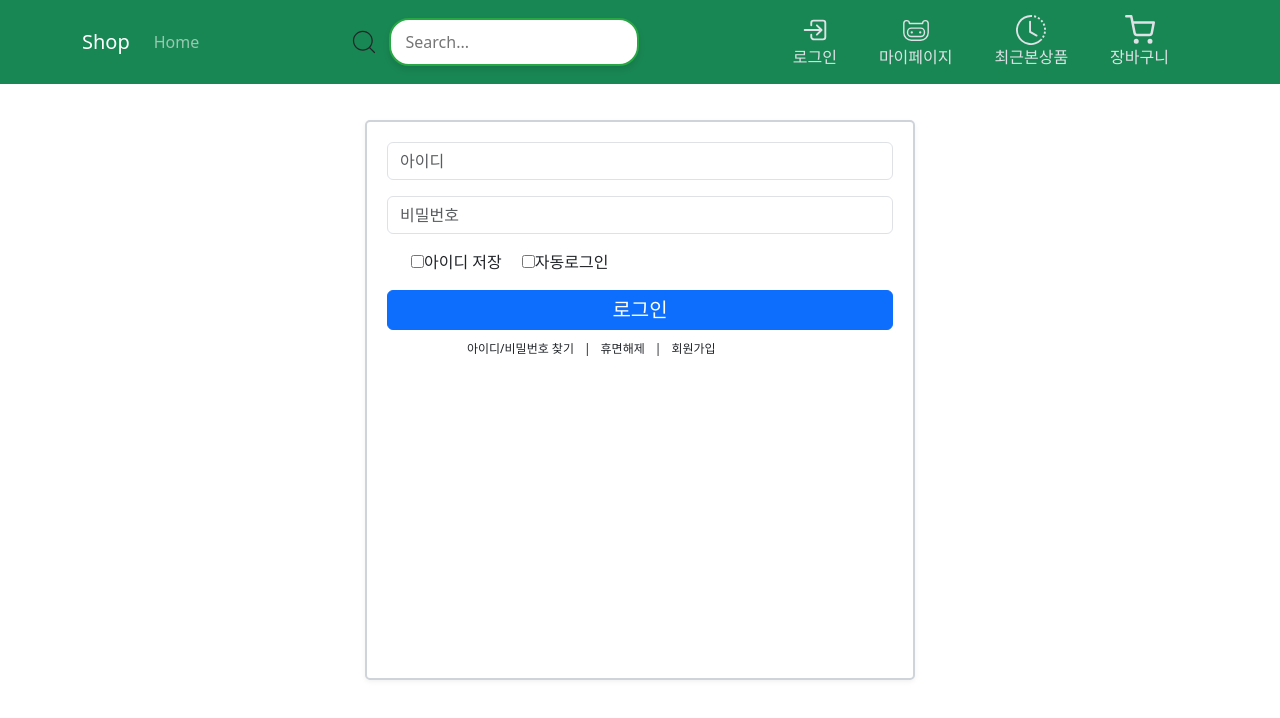
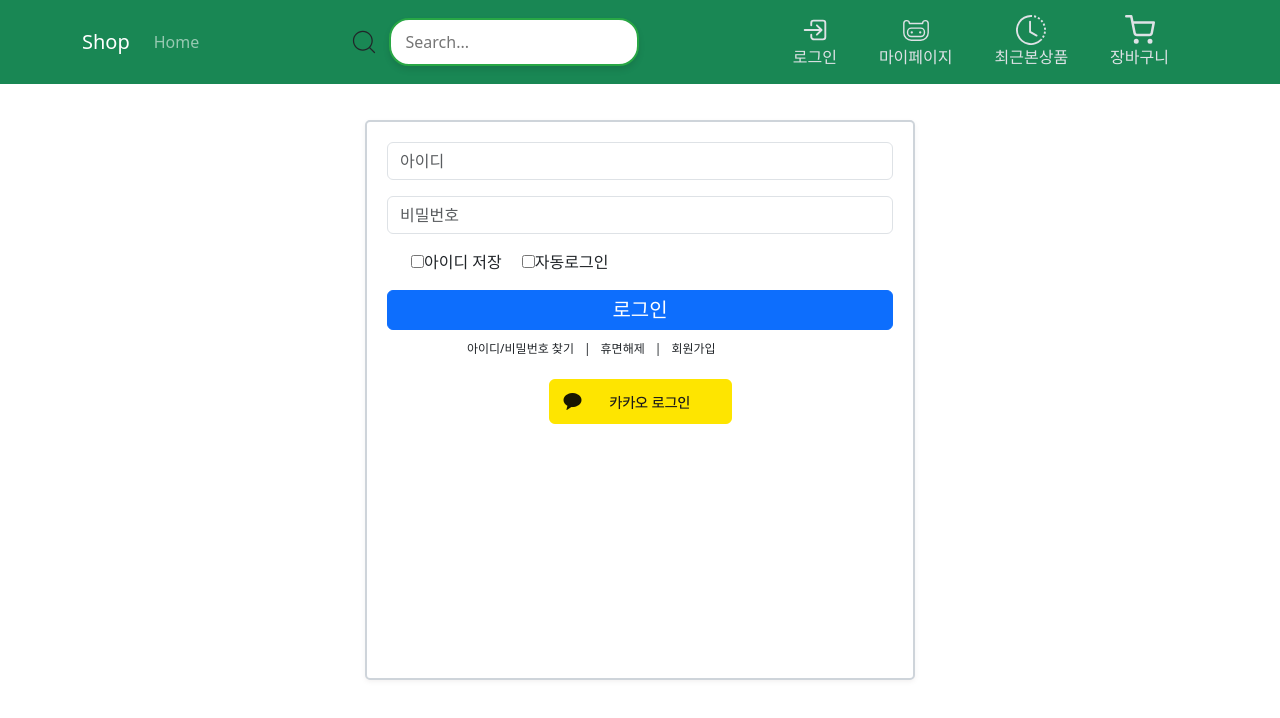
Before and after one commit to yes6686/shop4-front, a React (Create React App) app: page /login in a window 1280 px wide. Shown: the top 718 px of the page. Built offline with nearby package versions, Linux system fonts and the light colour scheme; no server answers.

Commit message:
FEAD 카카오로그인 프론트만 구현

```diff
--- a/src/App.js
+++ b/src/App.js
@@ -14,6 +14,7 @@ import Direct from './routes/Direct';
 import Login from './routes/Login';
 import SignUp from './routes/SignUp';
 import Payment from './routes/Payment';
+import LoginHandeler from './components/LoginHandeler';
 
 function App() {
   return (
@@ -29,6 +30,7 @@ function App() {
         <Route path="/login" element={<Login />} />
         <Route path="/signUp" element={<SignUp />} />
         <Route path="/payment" element={<Payment />} />
+        <Route path="/login/kakao" element={<LoginHandeler />} />
       </Routes>
       {/* footer 박스로 클릭안되는 현상 처리 */}
       <br />
--- /dev/null
+++ b/src/components/LoginHandeler.js
@@ -0,0 +1,39 @@
+import { useNavigate } from 'react-router-dom';
+import { useEffect } from 'react';
+import axios from 'axios';
+
+const LoginHandeler = (props) => {
+  const navigate = useNavigate();
+  const code = new URL(window.location.href).searchParams.get('code');
+
+  //인가코드 백으로 보내는 코드
+  useEffect(() => {
+    const kakaoLogin = async () => {
+      await axios({
+        method: 'GET',
+        url: `${process.env.REACT_APP_REDIRECT_URL}/?code=${code}`,
+        headers: {
+          'Content-Type': 'application/json;charset=utf-8', //json형태로 데이터를 보내겠다는뜻
+          'Access-Control-Allow-Origin': '*', //이건 cors 에러때문에 넣어둔것
+        },
+      }).then((res) => {
+        //백에서 완료후 사이트 전용 토큰 넘겨주는게 성공했다면
+        console.log(res);
+        //계속 쓸 정보들( ex: 이름) 등은 localStorage에 저장해두자
+        localStorage.setItem('name', res.data.account.kakaoName);
+        //로그인이 성공하면 이동할 페이지
+        navigate('/');
+      });
+    };
+    kakaoLogin();
+  }, [props.history]);
+
+  return (
+    <div className="LoginHandeler">
+      <p>로그인 중입니다.</p>
+      <p>잠시만 기다려주세요.</p>
+    </div>
+  );
+};
+
+export default LoginHandeler;
--- /dev/null
+++ b/src/oauth/Oauth.js
@@ -0,0 +1,4 @@
+const CLIENT_ID = process.env.REACT_APP_REST_API_KEY;
+const REDIRECT_URI = process.env.REACT_APP_REDIRECT_URL;
+
+export const KAKAO_AUTH_URL = `https://kauth.kakao.com/oauth/authorize?client_id=${CLIENT_ID}&redirect_uri=${REDIRECT_URI}&response_type=code`;
--- a/src/routes/Login.js
+++ b/src/routes/Login.js
@@ -1,9 +1,12 @@
-import './Login.css'
+import './Login.css';
 import { useState } from 'react';
 import axios from 'axios';
 import { useNavigate } from 'react-router-dom';
+import kakaoImg from '../images/kakao_login.png';
+import { KAKAO_AUTH_URL } from '../oauth/Oauth';
 
 function Login() {
+  const code = new URL(window.location.href).searchParams.get('code'); // 인가코드 추출
   const navigate = useNavigate();
 
   let [userId, setUserId] = useState('');
@@ -49,6 +52,9 @@ function Login() {
       });
   };
 
+  const handleKakaoLogin = () => {
+    // 카카오 로그인 관련 로직 처리
+  };
   return (
     <>
       <div>
@@ -107,6 +113,24 @@ function Login() {
               회원가입
             </li>
           </ul>
+
+          <div style={{ textAlign: 'center', marginTop: '20px' }}>
+            <a
+              href={KAKAO_AUTH_URL}
+              className="kakaobtn"
+              style={{ display: 'inline-block' }}
+            >
+              <img
+                src={kakaoImg}
+                alt="카카오 로그인"
+                style={{
+                  padding: '0',
+                  border: 'none',
+                  cursor: 'pointer',
+                }}
+              />
+            </a>
+          </div>
         </form>
       </div>
     </>
--- a/src/services/CartService.js
+++ b/src/services/CartService.js
@@ -3,14 +3,14 @@ import axios from 'axios';
 const REST_API_BASE_URL = 'http://localhost:8080/api/cart';
 
 export const listCarts = (memberId) =>
-	axios.get(REST_API_BASE_URL + '/member/' + memberId);
+  axios.get(REST_API_BASE_URL + '/member/' + memberId);
 
 export const getCart = (cartId) => axios.get(REST_API_BASE_URL + '/' + cartId);
 
 export const createcart = (cart) => axios.post(REST_API_BASE_URL, cart);
 
 export const updateCart = (cartId, cart) =>
-	axios.patch(REST_API_BASE_URL + '/' + cartId, cart);
+  axios.patch(REST_API_BASE_URL + '/' + cartId, cart);
 
 export const deleteCart = (cartId) =>
-	axios.delete(REST_API_BASE_URL + '/' + cartId);
+  axios.delete(REST_API_BASE_URL + '/' + cartId);
```
Also changed, not shown: src/images/kakao_login.png (added), src/routes/Login.css (line endings or trailing spaces), 1 other file (tests, documents, lock files or other folders). Lines whose indentation alone changed are shown as unchanged.
